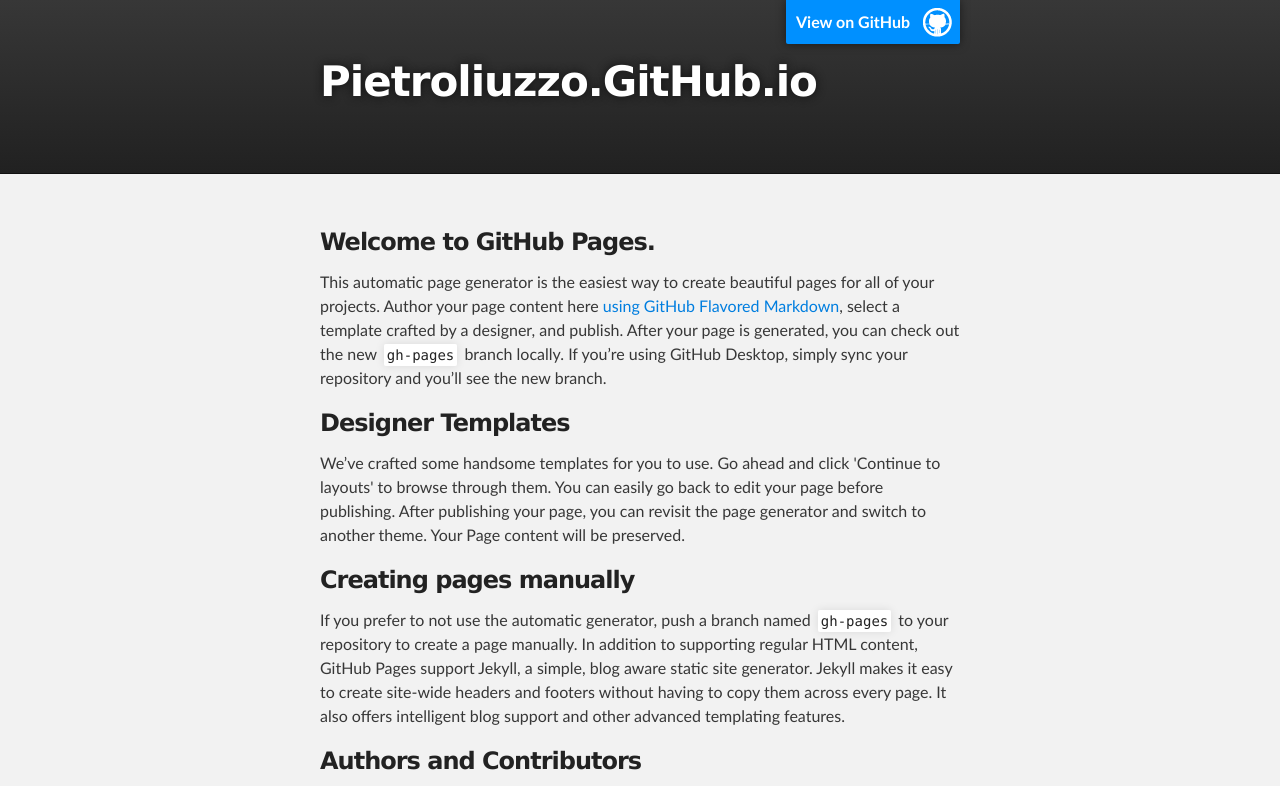
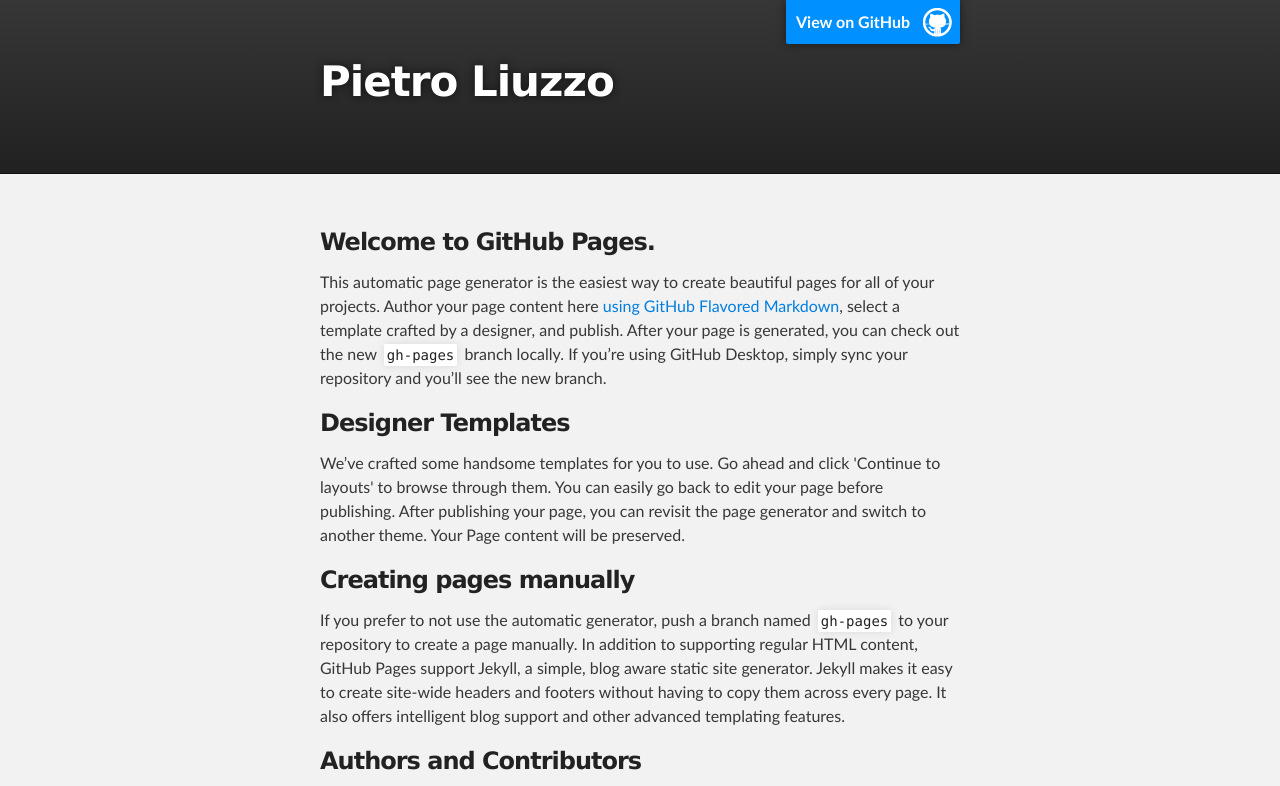
Before and after one commit to PietroLiuzzo/pietroliuzzo.github.io, a plain HTML site: page index.html in a window 1280 px wide. Shown: the top 786 px of the page. Drawn offline with Linux system fonts and the light colour scheme.

Commit message:
Update index.html

```diff
--- a/index.html
+++ b/index.html
@@ -18,7 +18,7 @@
         <header class="inner">
           <a id="forkme_banner" href="https://github.com/PietroLiuzzo">View on GitHub</a>
 
-          <h1 id="project_title">Pietroliuzzo.GitHub.io</h1>
+          <h1 id="project_title">Pietro Liuzzo</h1>
           <h2 id="project_tagline"></h2>
 
         </header>
```
